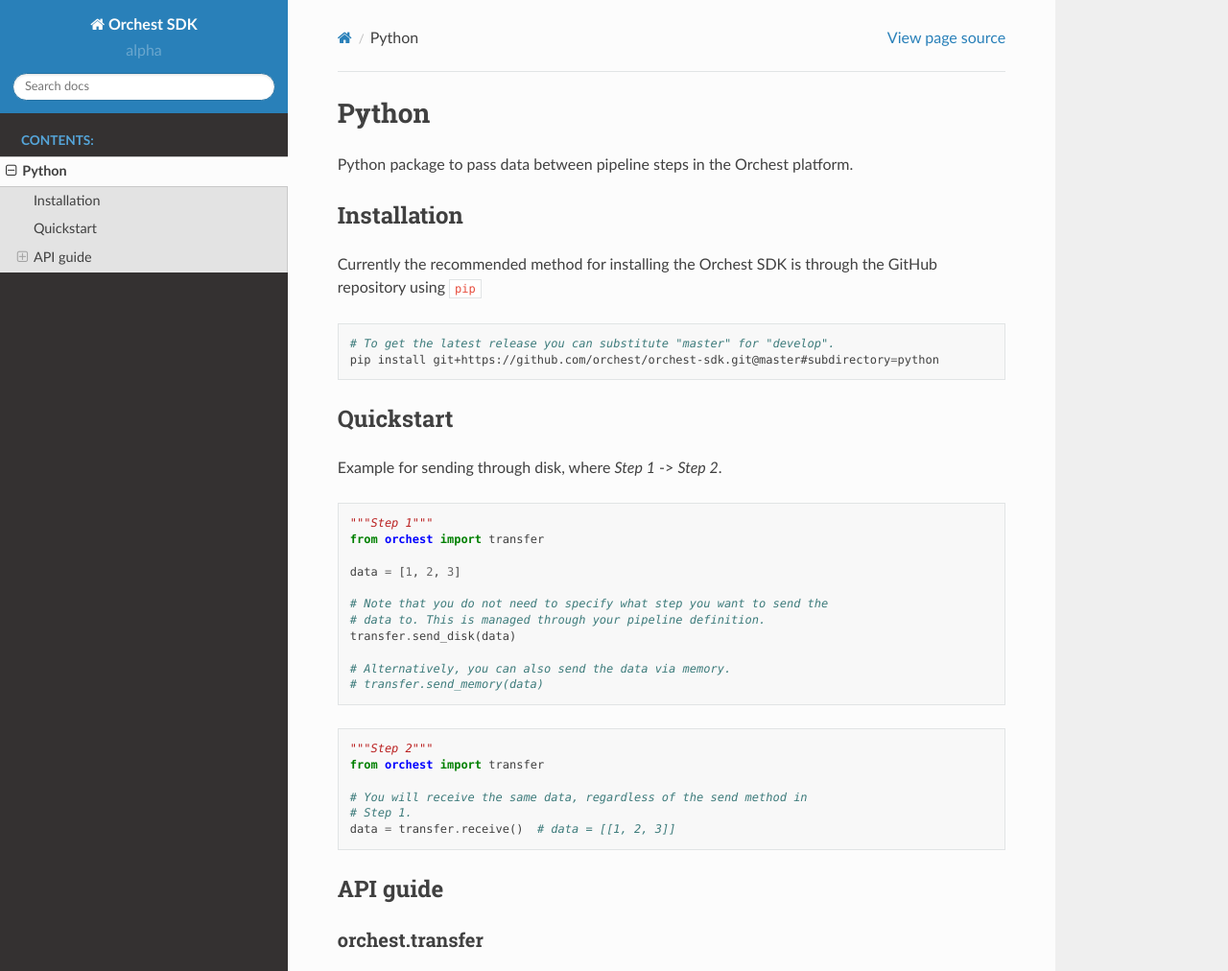
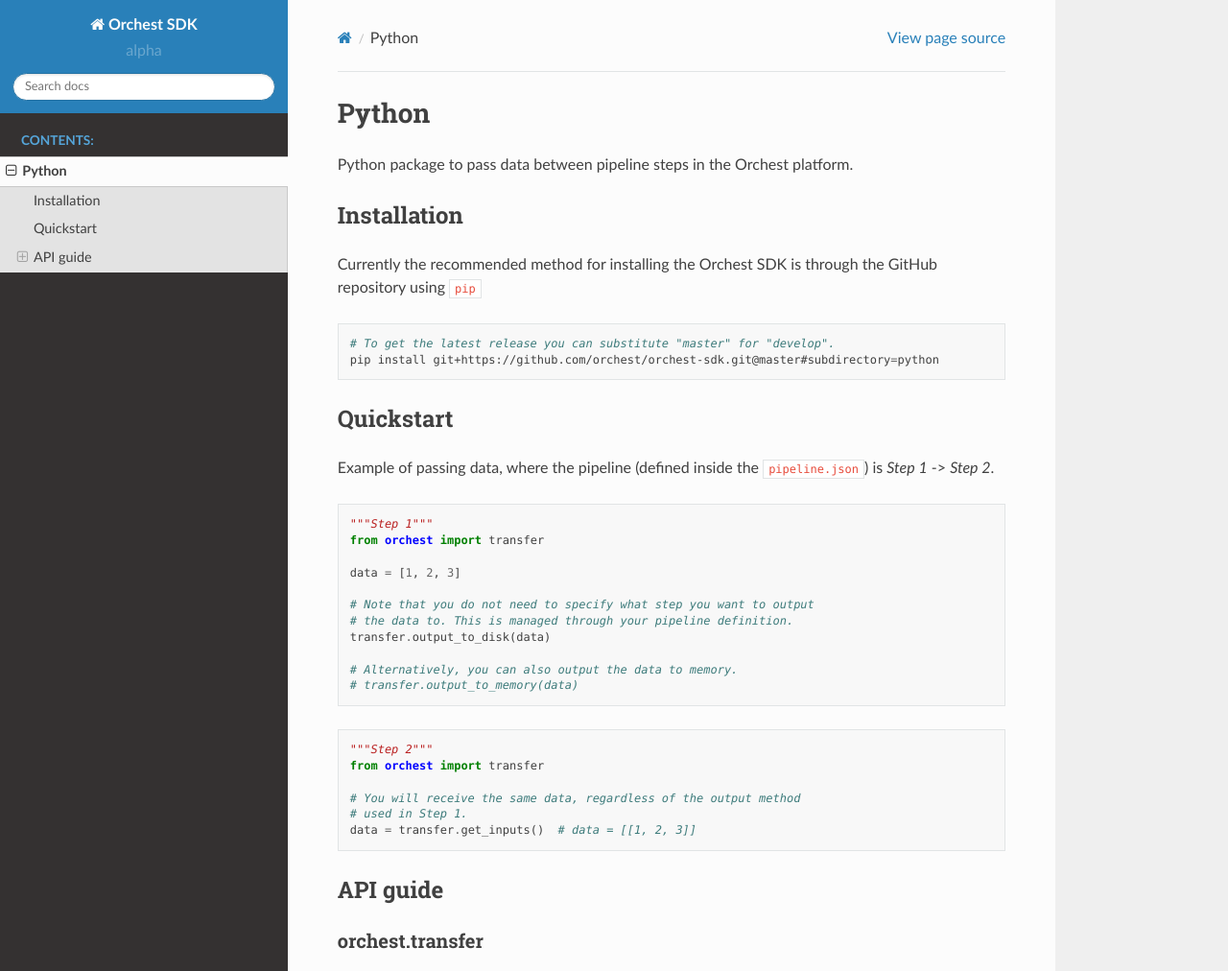
Before and after one commit to ReactExpert918/orchest, a Sphinx documentation site: the page built from docs/source/python.rst, in a window 1280 px wide and 1306 px high, cut to the strip 0-1012 px from the top of the window. Shown: the whole strip at 96% size. Built offline with Sphinx 7.4.7 and the Read the Docs theme 2.0.0, drawn with Linux system fonts in a browser that asks for light colours.

Commit message:
Propagate renames from code

```diff
--- a/docs/source/python.rst
+++ b/docs/source/python.rst
@@ -16,7 +16,8 @@
 
 Quickstart
 ----------
-Example for sending through disk, where `Step 1` -> `Step 2`.
+Example of passing data, where the pipeline (defined inside the :code:`pipeline.json`) is
+`Step 1` -> `Step 2`.
 
 .. code-block:: python
 
@@ -25,12 +26,12 @@
 
    data = [1, 2, 3]
 
-   # Note that you do not need to specify what step you want to send the
-   # data to. This is managed through your pipeline definition.
-   transfer.send_disk(data)
+   # Note that you do not need to specify what step you want to output
+   # the data to. This is managed through your pipeline definition.
+   transfer.output_to_disk(data)
 
-   # Alternatively, you can also send the data via memory.
-   # transfer.send_memory(data)
+   # Alternatively, you can also output the data to memory.
+   # transfer.output_to_memory(data)
 
 
 .. code-block:: python
@@ -38,9 +39,9 @@
    """Step 2"""
    from orchest import transfer
 
-   # You will receive the same data, regardless of the send method in
-   # Step 1.
-   data = transfer.receive()  # data = [[1, 2, 3]]
+   # You will receive the same data, regardless of the output method
+   # used in Step 1.
+   data = transfer.get_inputs()  # data = [[1, 2, 3]]
 
 
 API guide
```
Also changed, not shown: README.md (+6 -7 lines).
